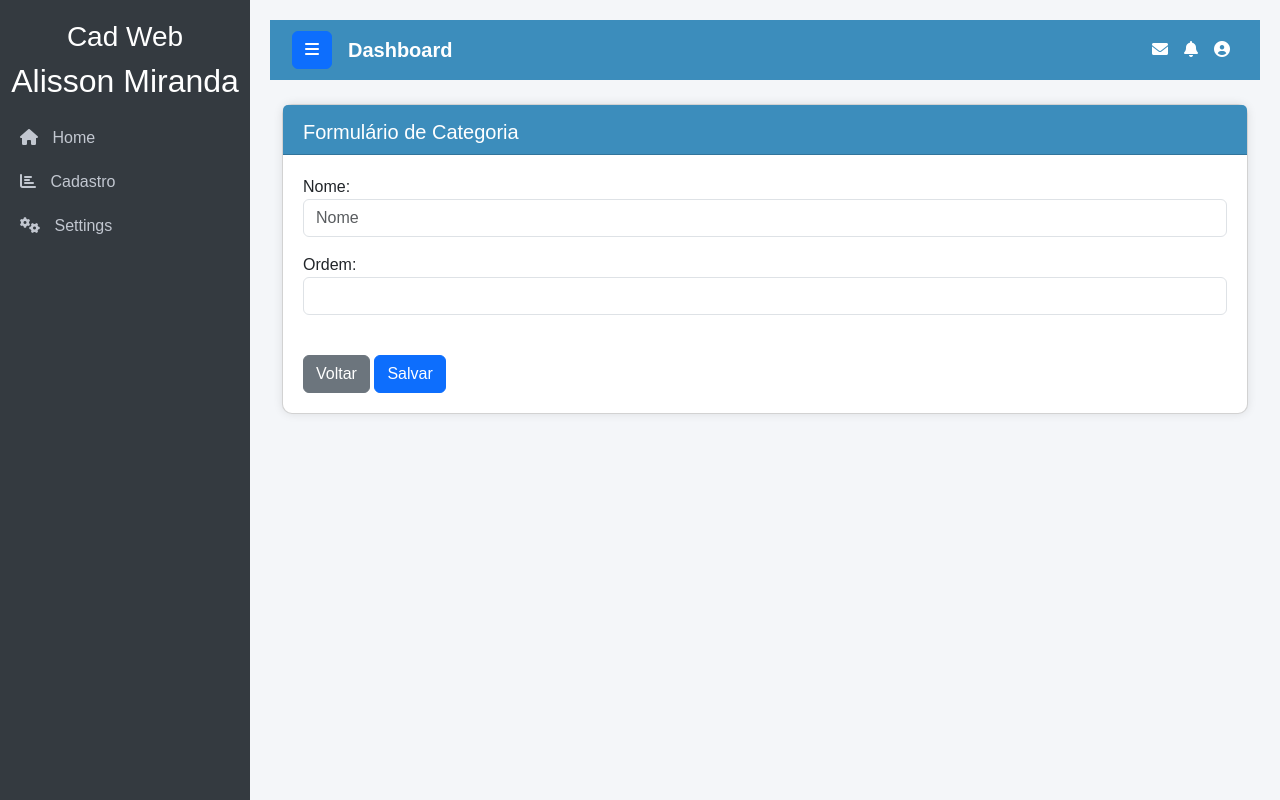
After one commit to amiranda-dev/final-project-Django, a Django app: page /categoria/form in a window 1280 px wide. The commit adds this page. Run offline with Django 4.2, Linux system fonts and the light colour scheme; some libraries are stand-ins or nearby versions.

Commit message:
Categoria parte 1

```diff
--- a/home/forms.py
+++ b/home/forms.py
@@ -0,0 +1,11 @@
+from django import forms
+from .models import *
+
+class CategoriaForm(forms.ModelForm):
+    class Meta:
+        model = Categoria
+        fields = ['nome', 'ordem']
+        widgets = {
+            'nome':forms.TextInput(attrs={'class': 'form-control', 'placeholder': 'Nome'}),
+            'ordem':forms.NumberInput(attrs={'class': 'inteiro form-control', 'placeholder': ''}),
+        }
--- a/home/urls.py
+++ b/home/urls.py
@@ -3,5 +3,6 @@ from . import views
 
 urlpatterns = [
     path('', views.index, name="index"),
-    path('categoria/', views.categoria, name="categoria")
+    path('categoria/', views.categoria, name="categoria"),
+    path('categoria/form', views.form_categoria, name="form_categoria"),
 ]
--- a/home/views.py
+++ b/home/views.py
@@ -1,5 +1,6 @@
 from django.shortcuts import render
 from .models import *
+from .forms import *
 
 
 def index(request):
@@ -11,3 +12,11 @@ def categoria(request):
         'lista': Categoria.objects.all().order_by('-id'),
     }
     return render(request, 'categoria/lista.html', contexto)
+
+
+def form_categoria(resquest):
+    form = CategoriaForm()
+    contexto = {
+        'form':form,
+    }
+    return render(resquest, 'categoria/formulario.html', contexto)
--- /dev/null
+++ b/templates/categoria/formulario.html
@@ -0,0 +1,14 @@
+{% extends "base.html" %}
+
+{% block titulo_conteudo %} Formulário de Categoria {% endblock titulo_conteudo %}
+
+{% block conteudo %}
+    <form method="post">
+        {% csrf_token %}
+        {{ form.as_p }}
+        <button onclick="location='{% url "categoria" %}'"
+                class="btn btn-secondary mt-4"
+                type="button">Voltar</button>
+        <button class="btn btn-primary mt-4" type="submit">Salvar</button>
+    </form>
+{% endblock conteudo %}
--- a/templates/categoria/lista.html
+++ b/templates/categoria/lista.html
@@ -7,7 +7,7 @@
 {% block conteudo  %}
 
 
-<button onclick="location.href=''"  class="btn btn-primary">Nova Categoria </button>
+<button onclick="location.href='{% url "form_categoria" %}'"  class="btn btn-primary">Nova Categoria </button>
 
 
 <button onclick="location.href=''"  class="btn btn-primary">Recarregar </button>
```
